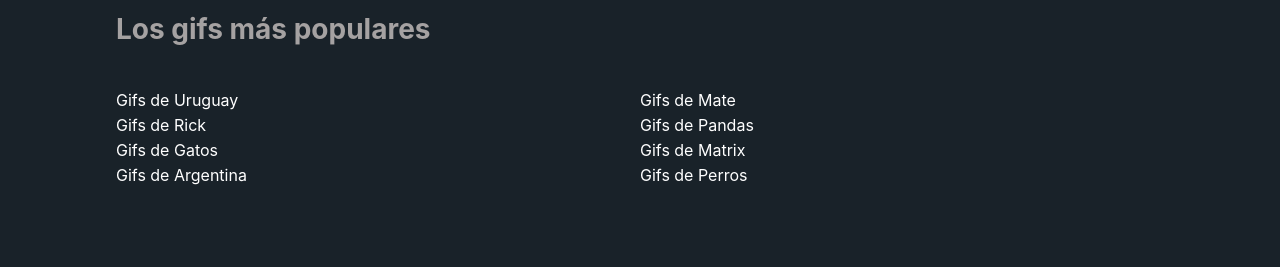
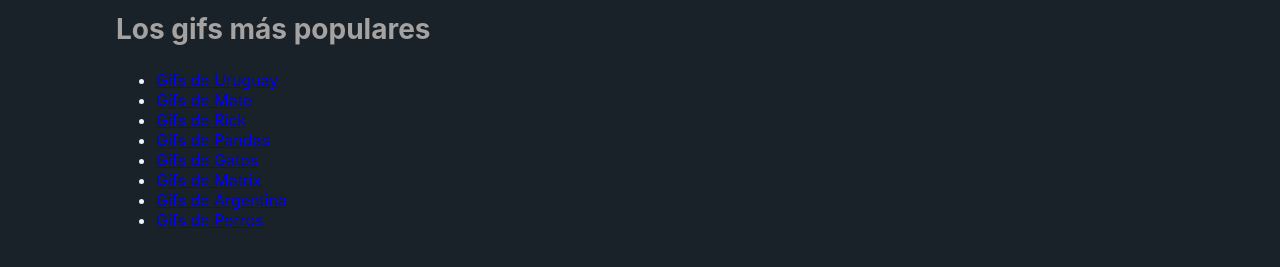
Before and after one commit to lucaspintos909/giffy, a React (Create React App) app: page / in a window 1280 px wide. Shown: the part 251-518 px from the top of the page. Built offline with nearby package versions, Linux system fonts and the light colour scheme; no server answers.

Commit message:
refactor(Home.css): Removing unused styles

```diff
--- a/src/pages/Home/Home.css
+++ b/src/pages/Home/Home.css
@@ -6,24 +6,3 @@
   font-size: 28px;
   color: rgb(165, 162, 162);
 }
-
-.popular__gifs-list {
-  display: grid;
-  grid-template-columns: repeat(2, 1fr);
-  padding: 20px 0;
-  margin: 0;
-  text-decoration: none;
-  list-style: none;
-}
-
-.popular__gifs-link {
-  display: block;
-  padding-bottom: 5px;
-  text-decoration: none;
-  color: white;
-  transition: color 0.3s ease;
-}
-
-.popular__gifs-link:hover {
-  color: blue;
-}
```
